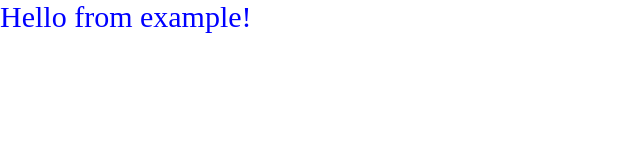
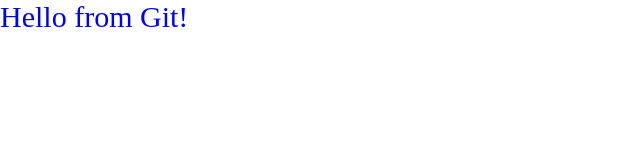
Before and after one commit to DanRoden/example, a plain HTML site: page index.html in a window 1280 px wide. Shown: the whole page, without its empty margins (0-640 px from the left). Drawn offline with Linux system fonts and the light colour scheme.

Commit message:
new index file

```diff
--- a/index.html
+++ b/index.html
@@ -1,3 +1,3 @@
 <link rel="stylesheet" type="text/css" href="style.css">
 
-<p>Hello from example!</p>
+<p>Hello from Git!</p>
```
